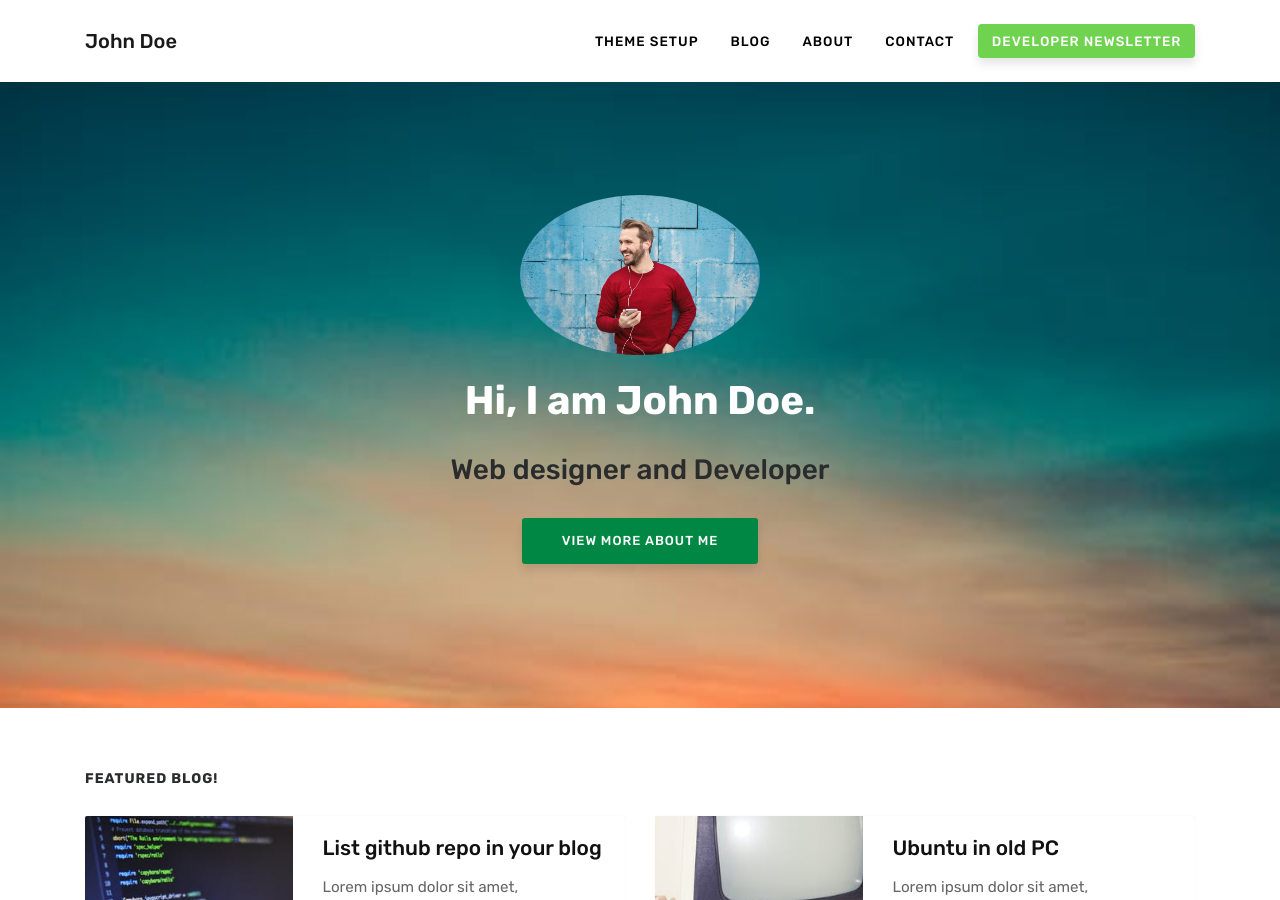
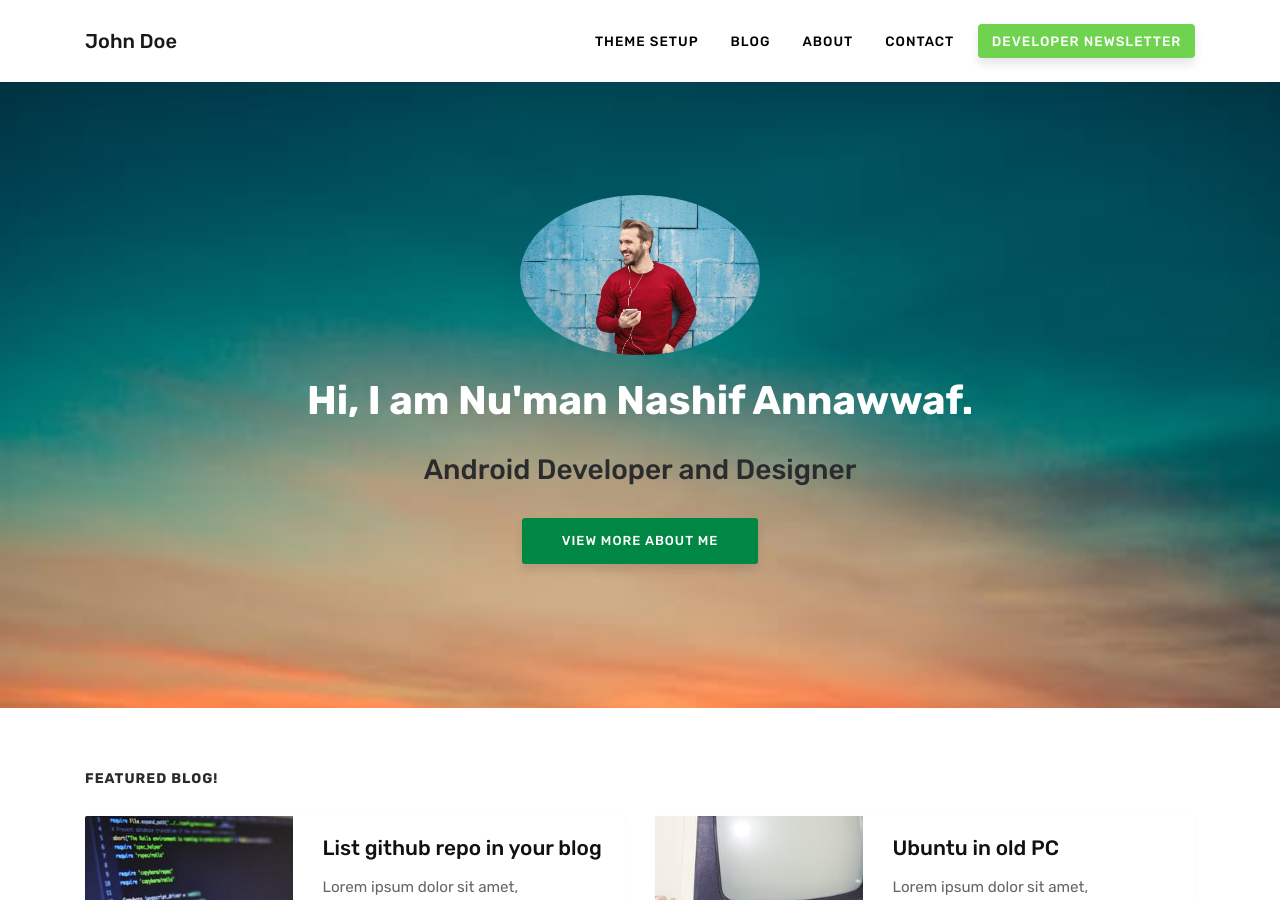
Before and after one commit to sudo-elhazent/sudo-elhazent.github.io, a Jekyll site: the page built from index.html, in a window 1280 px wide and 900 px high. Built offline with Jekyll 4.4.1, drawn with Linux system fonts in a browser that asks for light colours; nearby versions of some CDN libraries; the list of posts is cut into pages by our own code.

Commit message:
Update index.html

```diff
--- a/index.html
+++ b/index.html
@@ -11,9 +11,9 @@ title: Home
 <center>
 <img src="/assets/images/john.jpg" style="border-radius: 50%" height="90px" width="240px" alt="A picture of author.">
 <br><br>
-<h1 style="color:white">Hi, I am <span>John Doe.</span></h1>
+<h1 style="color:white">Hi, I am <span>Nu'man Nashif Annawwaf.</span></h1>
 <br>
-<h3> Web designer and Developer</h3>
+<h3> Android Developer and Designer</h3>
 <br>
 <a href="/about/" class="btn" style="color:white">View More about me</a>
 </center>
```
